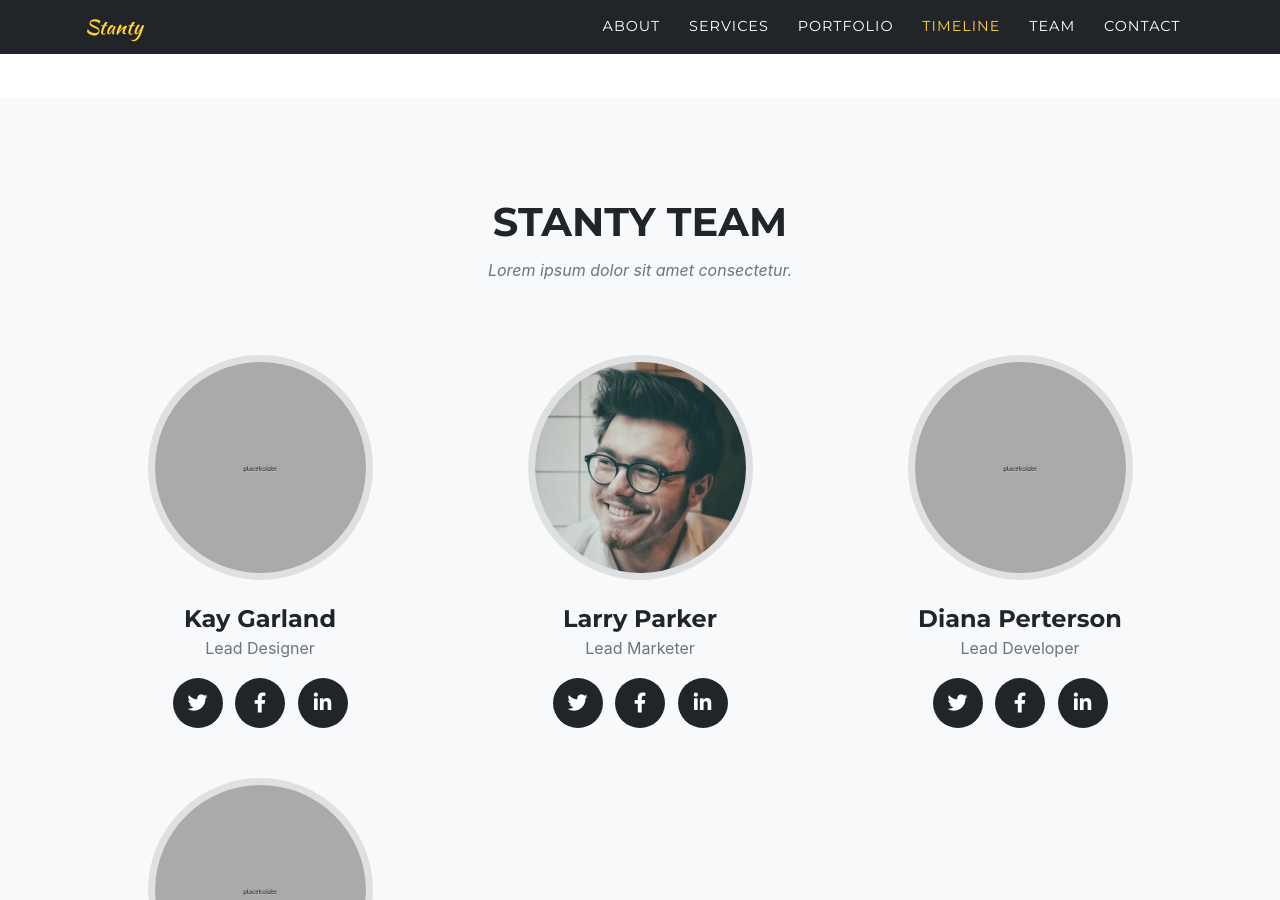
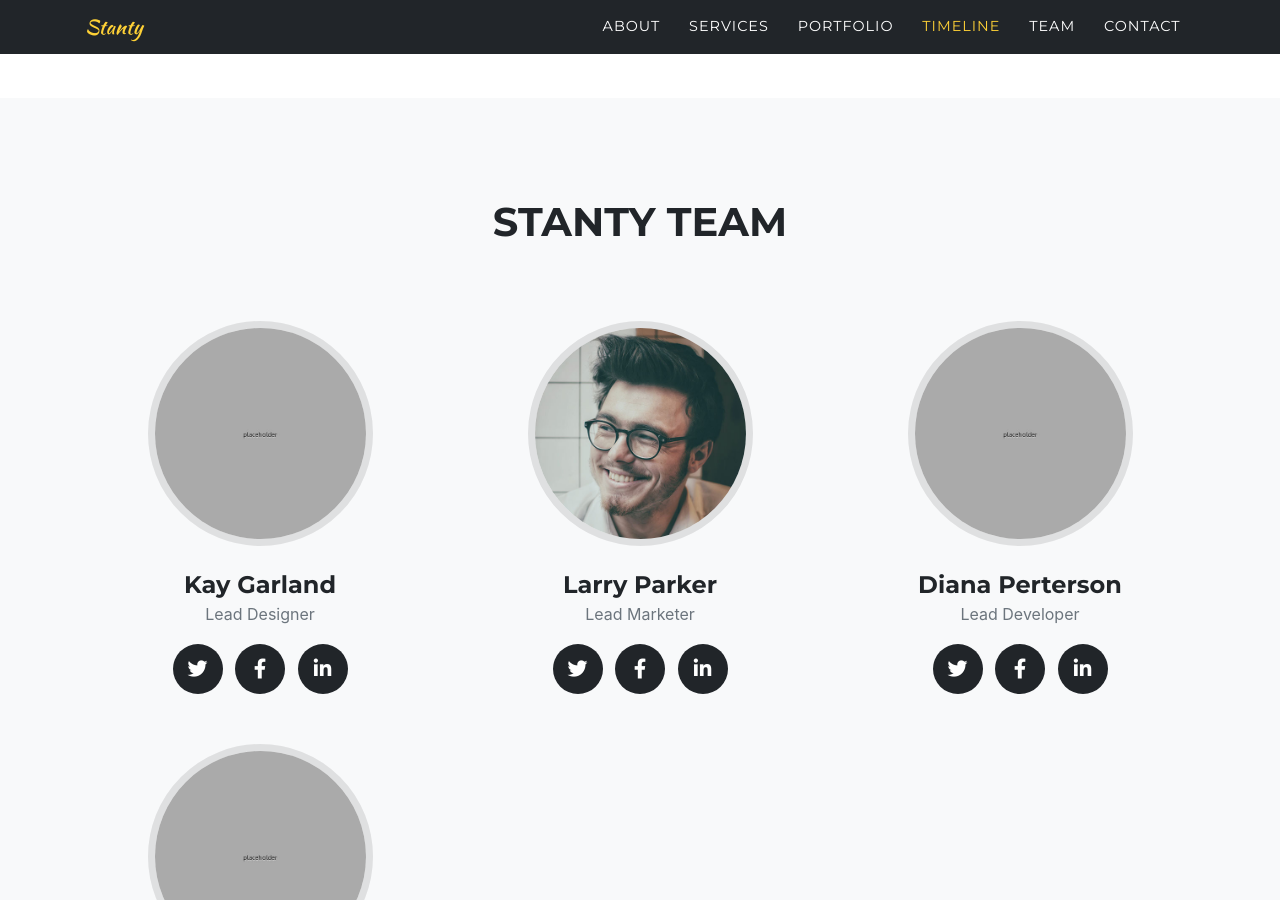
Before and after one commit to Team-Stanty/Team-Stanty.github.io, a Jekyll site: the page built from index.md, in a window 1280 px wide and 900 px high, scrolled down 4672 px. Built offline with Jekyll 4.4.1, drawn with Linux system fonts in a browser that asks for light colours; some web fonts are replaced.

Commit message:
REMOVE(sitetext) : Remove 'team text'

```diff
--- a/_data/sitetext.yml
+++ b/_data/sitetext.yml
@@ -94,7 +94,6 @@ en: &DEFAULT_EN
 
   team:
     title: "Stanty TEAM"
-    text: "Lorem ipsum dolor sit amet consectetur."
     subtext: Lorem ipsum dolor sit amet, consectetur adipisicing elit. Aut eaque, laboriosam veritatis, quos non quis ad perspiciatis, totam corporis ea, alias ut unde. **Markdown** supported.
     section: team
     people:
```
